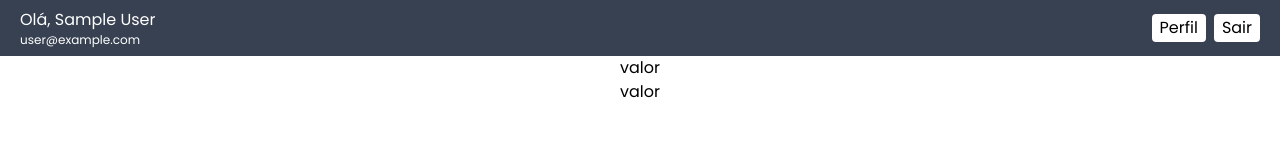
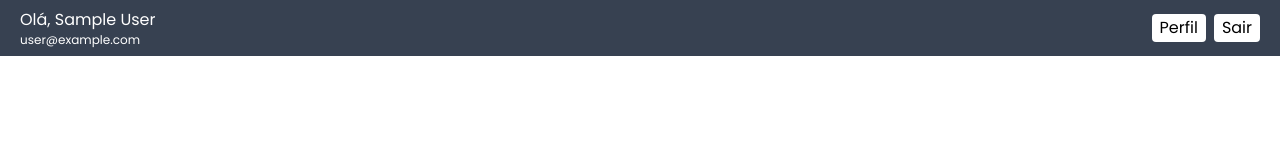
Before and after one commit to pvcapuano/FinanceApp, a Next.js app: page / in a window 1280 px wide. Shown: the top 160 px of the page. Built offline with nearby package versions, Linux system fonts and the light colour scheme; no server answers; sample sign-in values are in the browser's storage.

Commit message:
fixing styles issues

```diff
--- a/pages/index.tsx
+++ b/pages/index.tsx
@@ -4,7 +4,6 @@ import Link from "next/link";
 import { useState } from "react";
 import styles from "../styles/Home.module.css";
 import { useSession, getSession, signOut } from "next-auth/react";
-import ResumeItem from "../components/Card";
 
 export default function Home() {
   const { data: session } = useSession();
@@ -69,7 +68,6 @@ function User({ session, handleSignOut }: any) {
           </button>
         </div>
       </main>
-      <ResumeItem />
     </>
   );
 }
```
